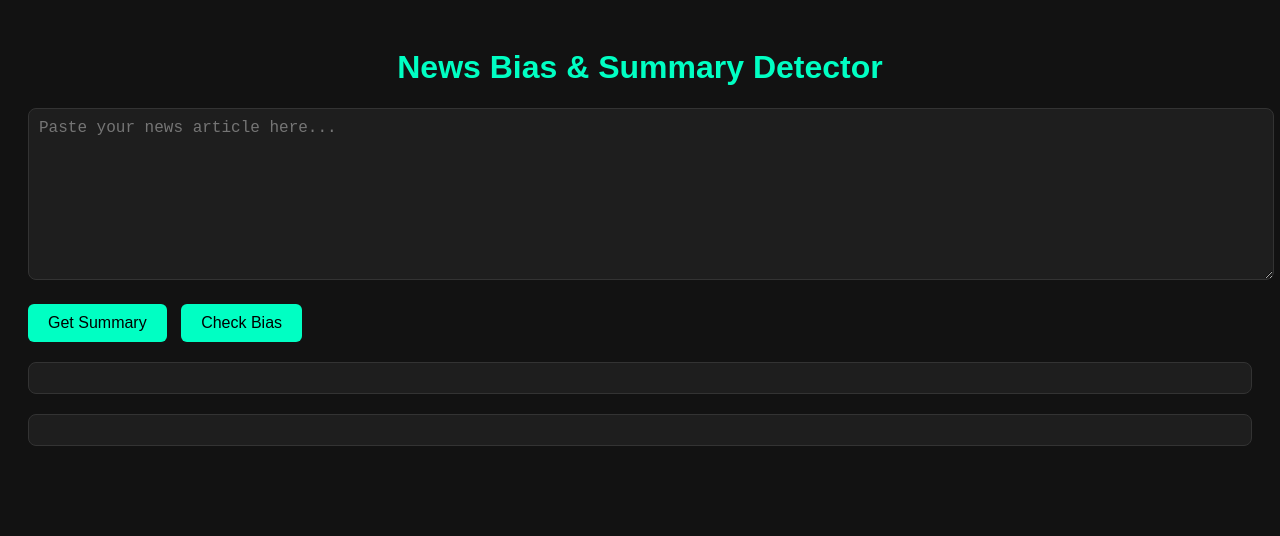
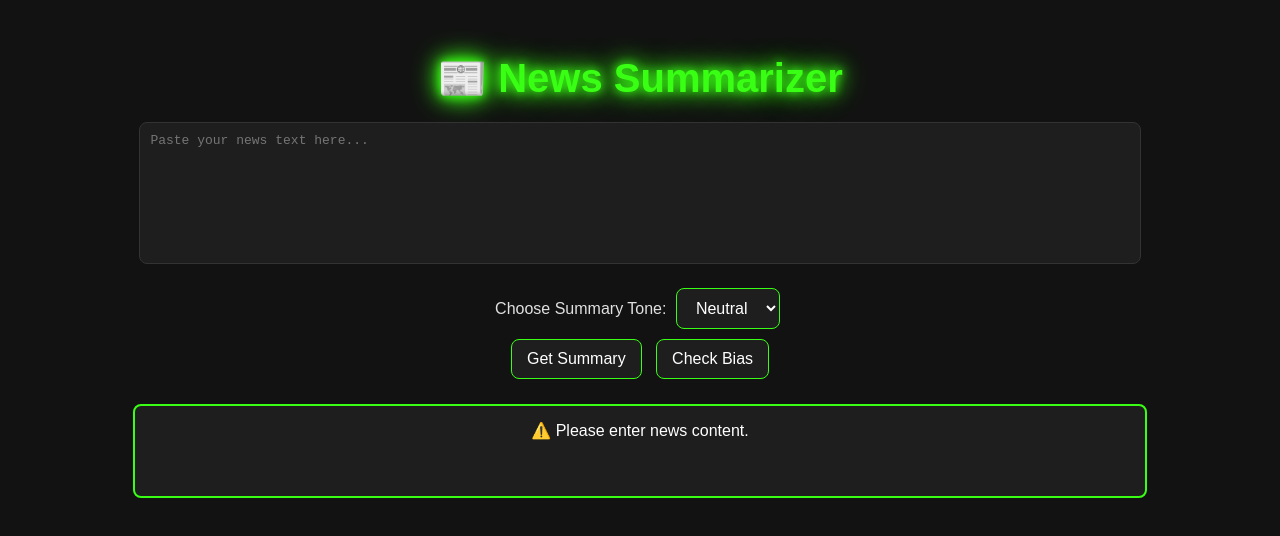
Before and after one commit to NiveditaSharma11/news-project, a plain HTML site: page News-bias-frontend/index.html in a window 1280 px wide. Both pictures are taken after a click on the button "Get Summary". Drawn offline with Linux system fonts and the light colour scheme; no server answers.

Commit message:
Updated index.html in frontend

```diff
--- a/News-bias-frontend/index.html
+++ b/News-bias-frontend/index.html
@@ -1,97 +1,158 @@
 <!DOCTYPE html>
 <html lang="en">
 <head>
-  <meta charset="UTF-8">
-  <meta name="viewport" content="width=device-width, initial-scale=1.0">
-  <title>News Bias & Summary</title>
+  <meta charset="UTF-8" />
+  <meta name="viewport" content="width=device-width, initial-scale=1.0" />
+  <title>News Summarizer</title>
   <style>
     body {
       background-color: #121212;
-      color: #ffffff;
+      color: #e0e0e0;
       font-family: Arial, sans-serif;
+      text-align: center;
       padding: 20px;
     }
 
     h1 {
-      text-align: center;
-      color: #00ffc3;
+      font-size: 2.5em;
+      color: #39ff14; /* Neon Green */
+      text-shadow: 0 0 10px #39ff14, 0 0 20px #39ff14, 0 0 30px #39ff14;
+      margin-bottom: 20px;
     }
 
     textarea {
-      width: 100%;
-      height: 150px;
-      margin-bottom: 20px;
+      width: 80%;
+      height: 120px;
       background-color: #1e1e1e;
-      color: #ffffff;
+      color: #fff;
       border: 1px solid #333;
+      border-radius: 8px;
       padding: 10px;
-      font-size: 16px;
-      border-radius: 8px;
+      font-size: 1em;
+      resize: none;
+      margin-bottom: 15px;
     }
 
-    button {
-      background-color: #00ffc3;
-      color: #000;
-      border: none;
-      padding: 10px 20px;
-      font-size: 16px;
-      border-radius: 6px;
+    select, button {
+      background-color: #1e1e1e;
+      color: #fff;
+      border: 1px solid #39ff14;
+      border-radius: 8px;
+      padding: 10px 15px;
+      margin: 5px;
       cursor: pointer;
-      margin-right: 10px;
+      font-size: 1em;
+      transition: 0.3s;
     }
 
-    button:hover {
-      background-color: #00e6b0;
+    button:hover, select:hover {
+      background-color: #39ff14;
+      color: #121212;
     }
 
-    .output {
+    #outputBox {
+      margin-top: 20px;
+      padding: 15px;
+      border: 2px solid #39ff14;
+      border-radius: 8px;
       background-color: #1e1e1e;
-      border: 1px solid #333;
-      padding: 15px;
-      border-radius: 8px;
-      margin-top: 20px;
-      white-space: pre-wrap;
+      width: 80%;
+      margin-left: auto;
+      margin-right: auto;
+      color: #fff;
+      min-height: 60px;
     }
   </style>
 </head>
 <body>
-  <h1>News Bias & Summary Detector</h1>
-  <textarea id="newsInput" placeholder="Paste your news article here..."></textarea>
-  <br>
+
+  <h1>📰 News Summarizer</h1>
+
+  <textarea id="newsInput" placeholder="Paste your news text here..."></textarea><br/>
+
+  <label for="toneSelect">Choose Summary Tone:</label>
+  <select id="toneSelect">
+    <option value="neutral">Neutral</option>
+    <option value="formal">Formal</option>
+    <option value="casual">Casual</option>
+  </select><br/>
+
   <button onclick="getSummary()">Get Summary</button>
   <button onclick="getBias()">Check Bias</button>
 
-  <div class="output" id="summaryOutput"></div>
-  <div class="output" id="biasOutput"></div>
+  <div id="outputBox">📝 Output will appear here.</div>
 
   <script>
     async function getSummary() {
       const text = document.getElementById("newsInput").value;
-      const response = await fetch("http://localhost:8000/summary", {
+      const tone = document.getElementById("toneSelect").value;
+
+      if (!text.trim()) {
+        document.getElementById("outputBox").innerText = "⚠️ Please enter news content.";
+        return;
+      }
+
+      try {
+        const response = await fetch("http://127.0.0.1:8000/summary", {
           method: "POST",
           headers: {
             "Content-Type": "application/json"
           },
-        body: JSON.stringify({ text })
+          body: JSON.stringify({ text: text, tone: tone })
         });
 
-      const result = await response.json();
-      document.getElementById("summaryOutput").innerText = "Summary: " + result.summary;
+        if (!response.ok) {
+          throw new Error(`Server error: ${response.status}`);
+        }
+
+        const data = await response.json();
+
+        if (data.summary) {
+          document.getElementById("outputBox").innerText = "📄 Summary: " + data.summary;
+        } else {
+          document.getElementById("outputBox").innerText = "⚠️ Unexpected response from server.";
+        }
+      } catch (err) {
+        console.error("Summary error:", err);
+        document.getElementById("outputBox").innerText = "❌ Error: Could not fetch summary.";
+      }
     }
 
     async function getBias() {
       const text = document.getElementById("newsInput").value;
-      const response = await fetch("http://localhost:8000/bias", {
+
+      if (!text.trim()) {
+        document.getElementById("outputBox").innerText = "⚠️ Please enter news content.";
+        return;
+      }
+
+      try {
+        const response = await fetch("http://127.0.0.1:8000/bias", {
           method: "POST",
           headers: {
             "Content-Type": "application/json"
           },
-        body: JSON.stringify({ text })
+          body: JSON.stringify({ text: text })
         });
 
-      const result = await response.json();
-      document.getElementById("biasOutput").innerText = "Bias: " + result.bias;
+        if (!response.ok) {
+          throw new Error(`Server error: ${response.status}`);
+        }
+
+        const data = await response.json();
+
+        if (data.bias && data.confidence) {
+          document.getElementById("outputBox").innerText =
+            `🧠 Bias: ${data.bias} (Confidence: ${data.confidence})`;
+        } else {
+          document.getElementById("outputBox").innerText = "⚠️ Unexpected response from server.";
+        }
+      } catch (err) {
+        console.error("Bias error:", err);
+        document.getElementById("outputBox").innerText = "❌ Error: Could not fetch bias.";
+      }
     }
   </script>
+
 </body>
 </html>
```
Lines whose indentation alone changed are shown as unchanged.
